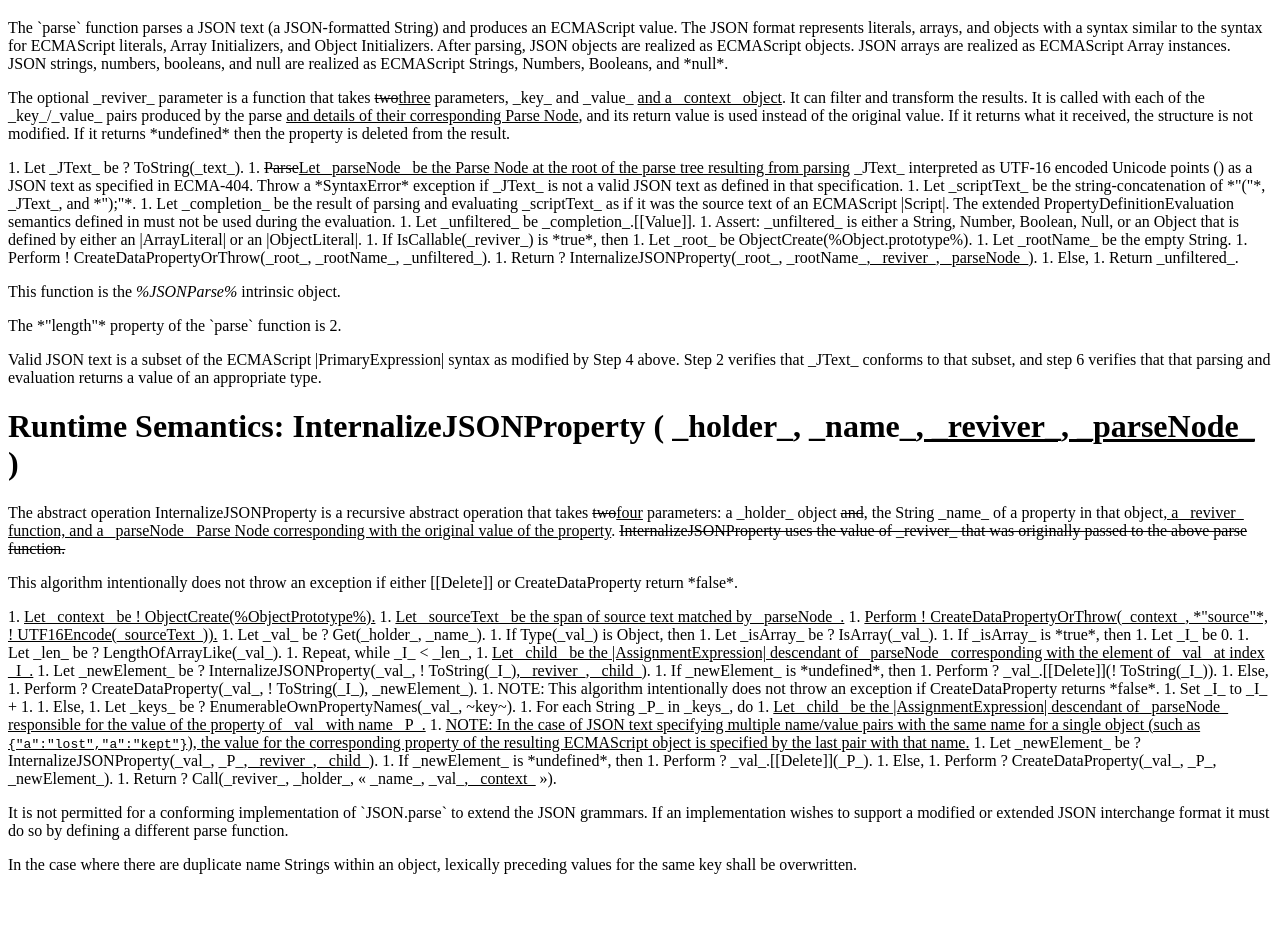
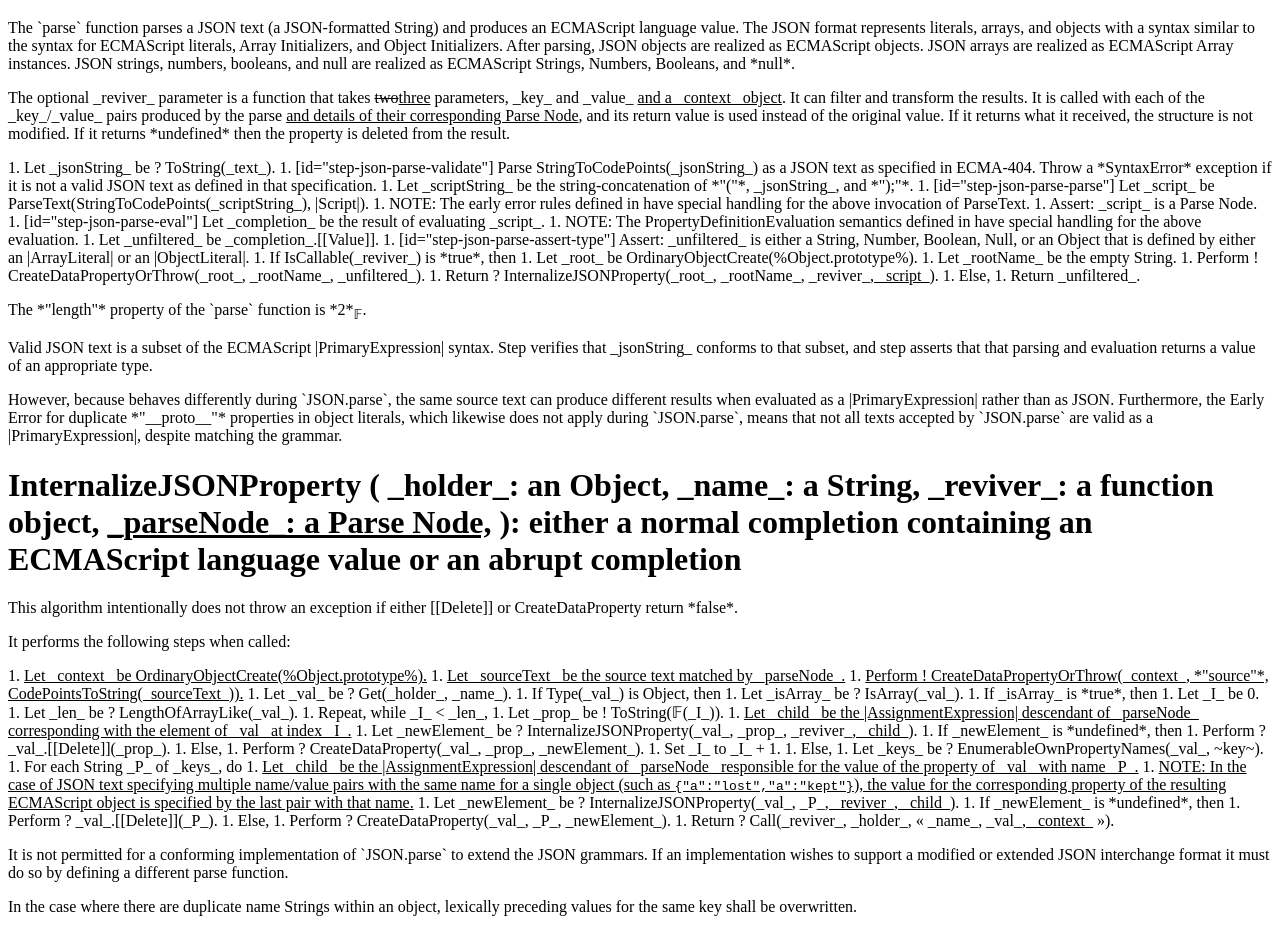
Before and after one commit to tc39/proposal-json-parse-with-source, a website: page spec.html in a window 1280 px wide. Shown: the part 149-1081 px from the top of the page. Before the commit the page ends 1039 px from the top, so only its background shows below. Drawn offline with nearby package versions, Linux system fonts and the light colour scheme.

Commit message:
Rebase against current ECMA-262

```diff
--- a/spec.html
+++ b/spec.html
@@ -11,39 +11,52 @@ contributors: Richard Gibson
 
 <emu-clause id="sec-json.parse">
   <h1>JSON.parse ( _text_ [ , _reviver_ ] )</h1>
-  <p>The `parse` function parses a JSON text (a JSON-formatted String) and produces an ECMAScript value. The JSON format represents literals, arrays, and objects with a syntax similar to the syntax for ECMAScript literals, Array Initializers, and Object Initializers. After parsing, JSON objects are realized as ECMAScript objects. JSON arrays are realized as ECMAScript Array instances. JSON strings, numbers, booleans, and null are realized as ECMAScript Strings, Numbers, Booleans, and *null*.</p>
+  <p>The `parse` function parses a JSON text (a JSON-formatted String) and produces an ECMAScript language value. The JSON format represents literals, arrays, and objects with a syntax similar to the syntax for ECMAScript literals, Array Initializers, and Object Initializers. After parsing, JSON objects are realized as ECMAScript objects. JSON arrays are realized as ECMAScript Array instances. JSON strings, numbers, booleans, and null are realized as ECMAScript Strings, Numbers, Booleans, and *null*.</p>
   <p>The optional _reviver_ parameter is a function that takes <del>two</del><ins>three</ins> parameters, _key_ and _value_ <ins>and a _context_ object</ins>. It can filter and transform the results. It is called with each of the _key_/_value_ pairs produced by the parse <ins>and details of their corresponding Parse Node</ins>, and its return value is used instead of the original value. If it returns what it received, the structure is not modified. If it returns *undefined* then the property is deleted from the result.</p>
   <emu-alg>
-    1. Let _JText_ be ? ToString(_text_).
-    1. <del>Parse</del><ins>Let _parseNode_ be the Parse Node at the root of the parse tree resulting from parsing</ins> _JText_ interpreted as UTF-16 encoded Unicode points (<emu-xref href="#sec-ecmascript-language-types-string-type"></emu-xref>) as a JSON text as specified in ECMA-404. Throw a *SyntaxError* exception if _JText_ is not a valid JSON text as defined in that specification.
-    1. Let _scriptText_ be the string-concatenation of *"("*, _JText_, and *");"*.
-    1. Let _completion_ be the result of parsing and evaluating _scriptText_ as if it was the source text of an ECMAScript |Script|. The extended PropertyDefinitionEvaluation semantics defined in <emu-xref href="#sec-__proto__-property-names-in-object-initializers"></emu-xref> must not be used during the evaluation.
+    1. Let _jsonString_ be ? ToString(_text_).
+    1. [id="step-json-parse-validate"] Parse StringToCodePoints(_jsonString_) as a JSON text as specified in ECMA-404. Throw a *SyntaxError* exception if it is not a valid JSON text as defined in that specification.
+    1. Let _scriptString_ be the string-concatenation of *"("*, _jsonString_, and *");"*.
+    1. [id="step-json-parse-parse"] Let _script_ be ParseText(StringToCodePoints(_scriptString_), |Script|).
+    1. NOTE: The early error rules defined in <emu-xref href="#sec-object-initializer-static-semantics-early-errors"></emu-xref> have special handling for the above invocation of ParseText.
+    1. Assert: _script_ is a Parse Node.
+    1. [id="step-json-parse-eval"] Let _completion_ be the result of <emu-meta suppress-effects="user-code">evaluating _script_</emu-meta>.
+    1. NOTE: The PropertyDefinitionEvaluation semantics defined in <emu-xref href="#sec-runtime-semantics-propertydefinitionevaluation"></emu-xref> have special handling for the above evaluation.
     1. Let _unfiltered_ be _completion_.[[Value]].
-    1. Assert: _unfiltered_ is either a String, Number, Boolean, Null, or an Object that is defined by either an |ArrayLiteral| or an |ObjectLiteral|.
+    1. [id="step-json-parse-assert-type"] Assert: _unfiltered_ is either a String, Number, Boolean, Null, or an Object that is defined by either an |ArrayLiteral| or an |ObjectLiteral|.
     1. If IsCallable(_reviver_) is *true*, then
-      1. Let _root_ be ObjectCreate(%Object.prototype%).
+      1. Let _root_ be OrdinaryObjectCreate(%Object.prototype%).
       1. Let _rootName_ be the empty String.
       1. Perform ! CreateDataPropertyOrThrow(_root_, _rootName_, _unfiltered_).
-      1. Return ? InternalizeJSONProperty(_root_, _rootName_<ins>, _reviver_, _parseNode_</ins>).
+      1. Return ? InternalizeJSONProperty(_root_, _rootName_, _reviver_<ins>, _script_</ins>).
     1. Else,
       1. Return _unfiltered_.
   </emu-alg>
-  <p>This function is the <dfn>%JSONParse%</dfn> intrinsic object.</p>
-  <p>The *"length"* property of the `parse` function is 2.</p>
+  <p>The *"length"* property of the `parse` function is *2*<sub>𝔽</sub>.</p>
   <emu-note>
-    <p>Valid JSON text is a subset of the ECMAScript |PrimaryExpression| syntax as modified by Step 4 above. Step 2 verifies that _JText_ conforms to that subset, and step 6 verifies that that parsing and evaluation returns a value of an appropriate type.</p>
+    <p>Valid JSON text is a subset of the ECMAScript |PrimaryExpression| syntax. Step <emu-xref href="#step-json-parse-validate"></emu-xref> verifies that _jsonString_ conforms to that subset, and step <emu-xref href="#step-json-parse-assert-type"></emu-xref> asserts that that parsing and evaluation returns a value of an appropriate type.</p>
+    <p>However, because <emu-xref href="#sec-runtime-semantics-propertydefinitionevaluation"></emu-xref> behaves differently during `JSON.parse`, the same source text can produce different results when evaluated as a |PrimaryExpression| rather than as JSON. Furthermore, the Early Error for duplicate *"__proto__"* properties in object literals, which likewise does not apply during `JSON.parse`, means that not all texts accepted by `JSON.parse` are valid as a |PrimaryExpression|, despite matching the grammar.</p>
   </emu-note>
 
-  <emu-clause id="sec-internalizejsonproperty" aoid="InternalizeJSONProperty">
-    <h1>Runtime Semantics: InternalizeJSONProperty ( _holder_, _name_<ins>, _reviver_, _parseNode_</ins> )</h1>
-    <p>The abstract operation InternalizeJSONProperty is a recursive abstract operation that takes <del>two</del><ins>four</ins> parameters: a _holder_ object <del>and</del><ins>,</ins> the String _name_ of a property in that object<ins>, a _reviver_ function, and a _parseNode_ Parse Node corresponding with the original value of the property</ins>. <del>InternalizeJSONProperty uses the value of _reviver_ that was originally passed to the above parse function.</del></p>
+  <emu-clause id="sec-internalizejsonproperty" type="abstract operation">
+    <h1>
+      InternalizeJSONProperty (
+        _holder_: an Object,
+        _name_: a String,
+        _reviver_: a function object,
+        <ins>_parseNode_: a Parse Node,</ins>
+      ): either a normal completion containing an ECMAScript language value or an abrupt completion
+    </h1>
+    <dl class="header">
+    </dl>
     <emu-note>
       <p>This algorithm intentionally does not throw an exception if either [[Delete]] or CreateDataProperty return *false*.</p>
     </emu-note>
+    <p>It performs the following steps when called:</p>
     <emu-alg>
-      1. <ins>Let _context_ be ! ObjectCreate(%ObjectPrototype%).</ins>
-      1. <ins>Let _sourceText_  be the span of source text matched by _parseNode_.</ins>
-      1. <ins>Perform ! CreateDataPropertyOrThrow(_context_, *"source"*, ! UTF16Encode(_sourceText_)).</ins>
+      1. <ins>Let _context_ be OrdinaryObjectCreate(%Object.prototype%).</ins>
+      1. <ins>Let _sourceText_ be the source text matched by _parseNode_.</ins>
+      1. <ins>Perform ! CreateDataPropertyOrThrow(_context_, *"source"*, CodePointsToString(_sourceText_)).</ins>
       1. Let _val_ be ? Get(_holder_, _name_).
       1. If Type(_val_) is Object, then
         1. Let _isArray_ be ? IsArray(_val_).
@@ -51,22 +64,22 @@ contributors: Richard Gibson
           1. Let _I_ be 0.
           1. Let _len_ be ? LengthOfArrayLike(_val_).
           1. Repeat, while _I_ &lt; _len_,
+            1. Let _prop_ be ! ToString(𝔽(_I_)).
             1. <ins>Let _child_ be the |AssignmentExpression| descendant of _parseNode_ corresponding with the element of _val_ at index _I_.</ins>
-            1. Let _newElement_ be ? InternalizeJSONProperty(_val_, ! ToString(_I_)<ins>, _reviver_, _child_</ins>).
+            1. Let _newElement_ be ? InternalizeJSONProperty(_val_, _prop_, _reviver_<ins>, _child_</ins>).
             1. If _newElement_ is *undefined*, then
-              1. Perform ? _val_.[[Delete]](! ToString(_I_)).
+              1. Perform ? <emu-meta effects="user-code">_val_.[[Delete]]</emu-meta>(_prop_).
             1. Else,
-              1. Perform ? CreateDataProperty(_val_, ! ToString(_I_), _newElement_).
-              1. NOTE: This algorithm intentionally does not throw an exception if CreateDataProperty returns *false*.
+              1. Perform ? CreateDataProperty(_val_, _prop_, _newElement_).
             1. Set _I_ to _I_ + 1.
         1. Else,
           1. Let _keys_ be ? EnumerableOwnPropertyNames(_val_, ~key~).
-          1. For each String _P_ in _keys_, do
+          1. For each String _P_ of _keys_, do
             1. <ins>Let _child_ be the |AssignmentExpression| descendant of _parseNode_ responsible for the value of the property of _val_ with name _P_.</ins>
             1. <ins>NOTE: In the case of JSON text specifying multiple name/value pairs with the same name for a single object (such as <code>{"a":"lost","a":"kept"}</code>), the value for the corresponding property of the resulting ECMAScript object is specified by the last pair with that name.</ins>
             1. Let _newElement_ be ? InternalizeJSONProperty(_val_, _P_<ins>, _reviver_, _child_</ins>).
             1. If _newElement_ is *undefined*, then
-              1. Perform ? _val_.[[Delete]](_P_).
+              1. Perform ? <emu-meta effects="user-code">_val_.[[Delete]]</emu-meta>(_P_).
             1. Else,
               1. Perform ? CreateDataProperty(_val_, _P_, _newElement_).
       1. Return ? Call(_reviver_, _holder_, &laquo; _name_, _val_<ins>, _context_</ins> &raquo;).
```
